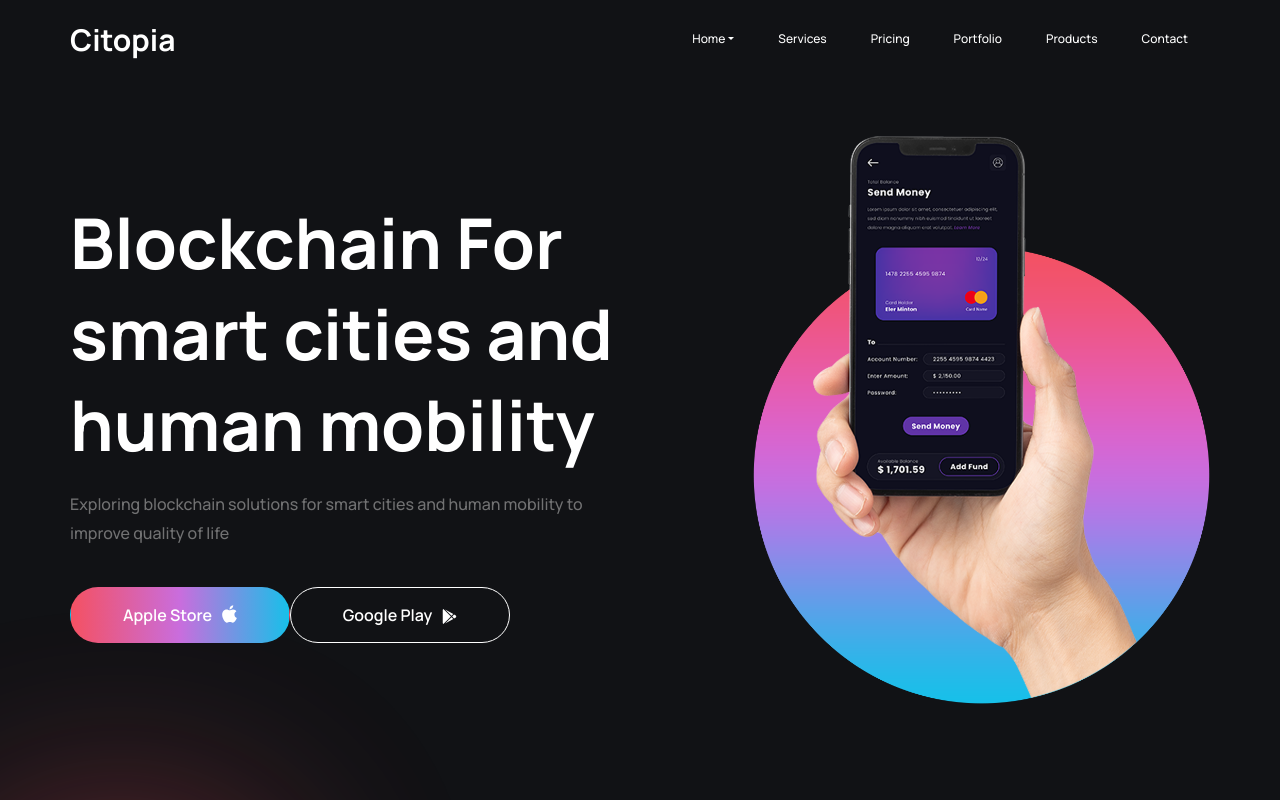
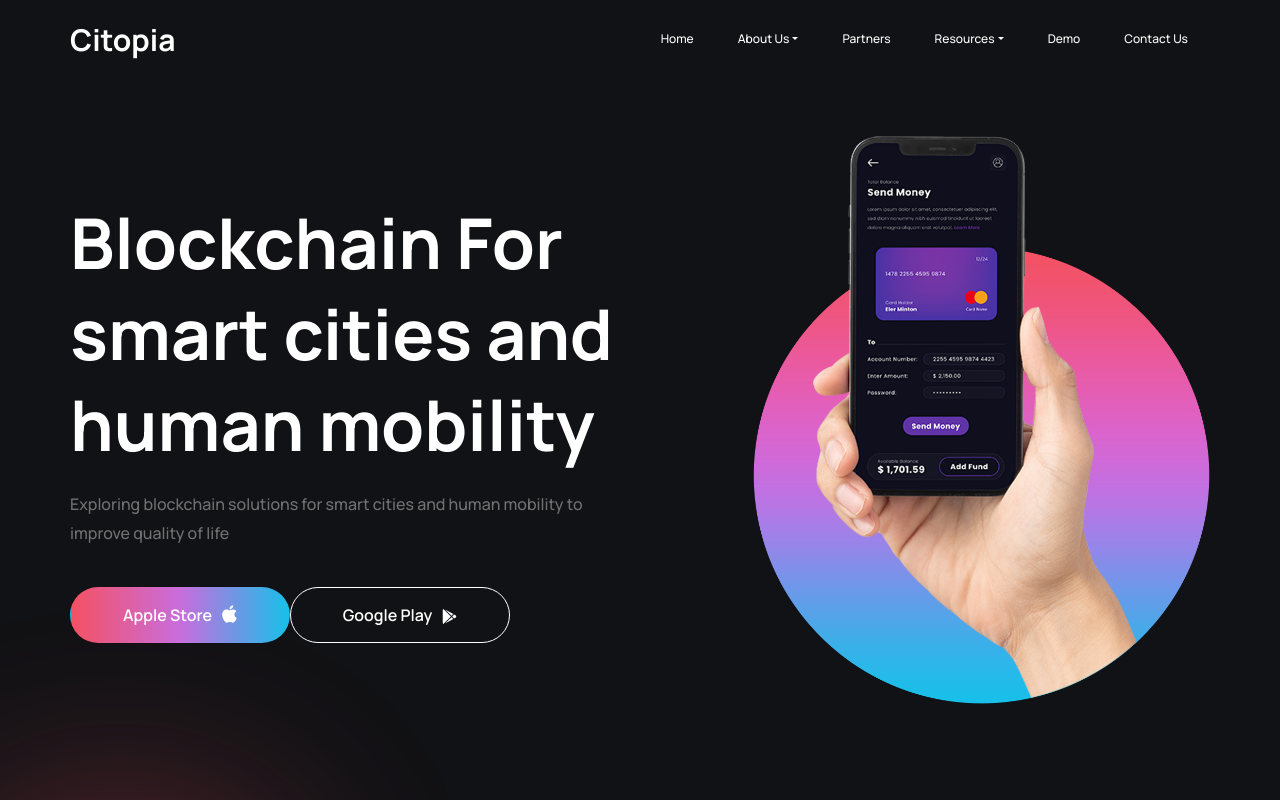
Before and after one commit to rumsan/citopia-website, a Next.js app: page / in a window 1280 px wide. Shown: the top 800 px of the page. Built offline with nearby package versions, Linux system fonts and the light colour scheme.

Commit message:
navbar edit

```diff
--- a/src/components/navbar.jsx
+++ b/src/components/navbar.jsx
@@ -44,6 +44,11 @@
 
         <div className="collapse navbar-collapse" id="navbarSupportedContent">
           <ul className="navbar-nav ml-auto">
+          <li className="nav-item">
+              <Link href="/#">
+                <a className="nav-link">Home</a>
+              </Link>
+            </li>
             <li className="nav-item dropdown" onClick={handleDropdown}>
               <span
                 className="nav-link dropdown-toggle"
@@ -53,63 +58,54 @@
                 aria-haspopup="true"
                 aria-expanded="false"
               >
-                Home
+                About Us
               </span>
               <div className="dropdown-menu">
-                <Link href="/homepage/home1-dark">
-                  <a className="dropdown-item">Main Home</a>
+                <Link href="/#">
+                  <a className="dropdown-item">About Citopia</a>
                 </Link>
-                <Link href="/homepage/home2-dark">
-                  <a className="dropdown-item">Creative Agency</a>
-                </Link>
-                <Link href="/homepage/home5-dark">
-                  <a className="dropdown-item">Digital Agency</a>
-                </Link>
-                <Link href="/homepage/home4-dark">
-                  <a className="dropdown-item">Business One Page</a>
-                </Link>
-                <Link href="/homepage/home3-dark">
-                  <a className="dropdown-item">Corporate Business</a>
-                </Link>
-                <Link href="/homepage/home6-dark">
-                  <a className="dropdown-item">Modern Agency</a>
-                </Link>
-                <Link href="/homepage/home7-dark">
-                  <a className="dropdown-item">Freelancer</a>
-                </Link>
-                <Link href="/homepage/home8-dark">
-                  <a className="dropdown-item">Architecture</a>
+                <Link href="/#">
+                  <a className="dropdown-item">Products</a>
                 </Link>
               </div>
             </li>
             <li className="nav-item">
               <Link href="/mobile-app/services-dark">
-                <a className="nav-link">Services</a>
+                <a className="nav-link">Partners</a>
               </Link>
+            </li>
+            <li className="nav-item dropdown" onClick={handleDropdown}>
+              <span
+                className="nav-link dropdown-toggle"
+                data-toggle="dropdown"
+                href="#"
+                role="button"
+                aria-haspopup="true"
+                aria-expanded="false"
+              >
+                Resources
+              </span>
+              <div className="dropdown-menu">
+                <Link href="/#">
+                  <a className="dropdown-item">Blogs</a>
+                </Link>
+                <Link href="/#">
+                  <a className="dropdown-item">Articles</a>
+                </Link>
+                <Link href="/#">
+                  <a className="dropdown-item">Media Mentions</a>
+                </Link>
+              </div>
             </li>
             <li className="nav-item">
               <Link href="/mobile-app/pricing-plan-dark">
-                <a className="nav-link">Pricing</a>
-              </Link>
-            </li>
-            <li className="nav-item">
-              <Link href="/mobile-app/portfolio-dark">
-              <a className="nav-link" >
-                Portfolio
-              </a>
-              </Link>
-            </li>
-            <li className="nav-item">
-              <Link href="/mobile-app/shop-dark">
-              <a className="nav-link">
-                Products
-              </a>
+                <a className="nav-link">Demo</a>
               </Link>
             </li>
             <li className="nav-item">
               <Link href="/contact/contact-dark">
               <a className="nav-link" >
-                Contact
+                Contact Us
               </a>
               </Link>
             </li>
```
